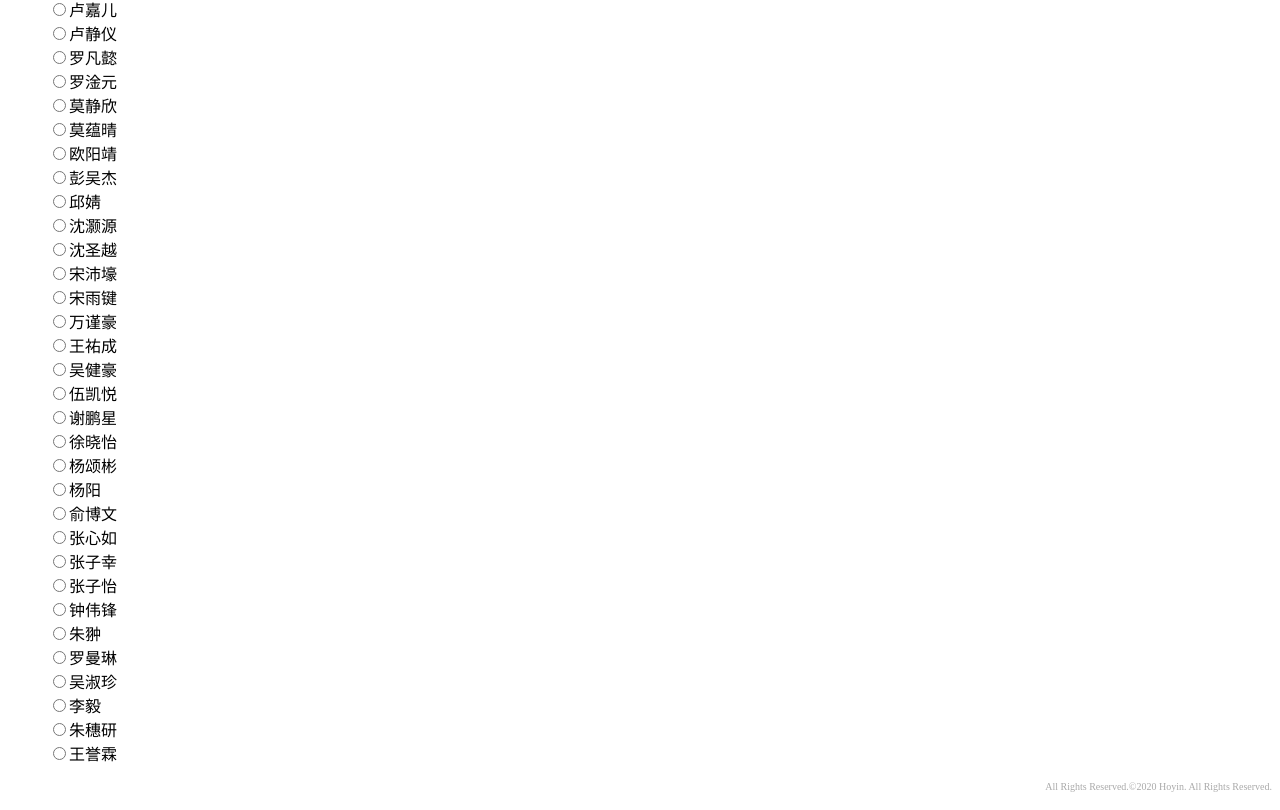
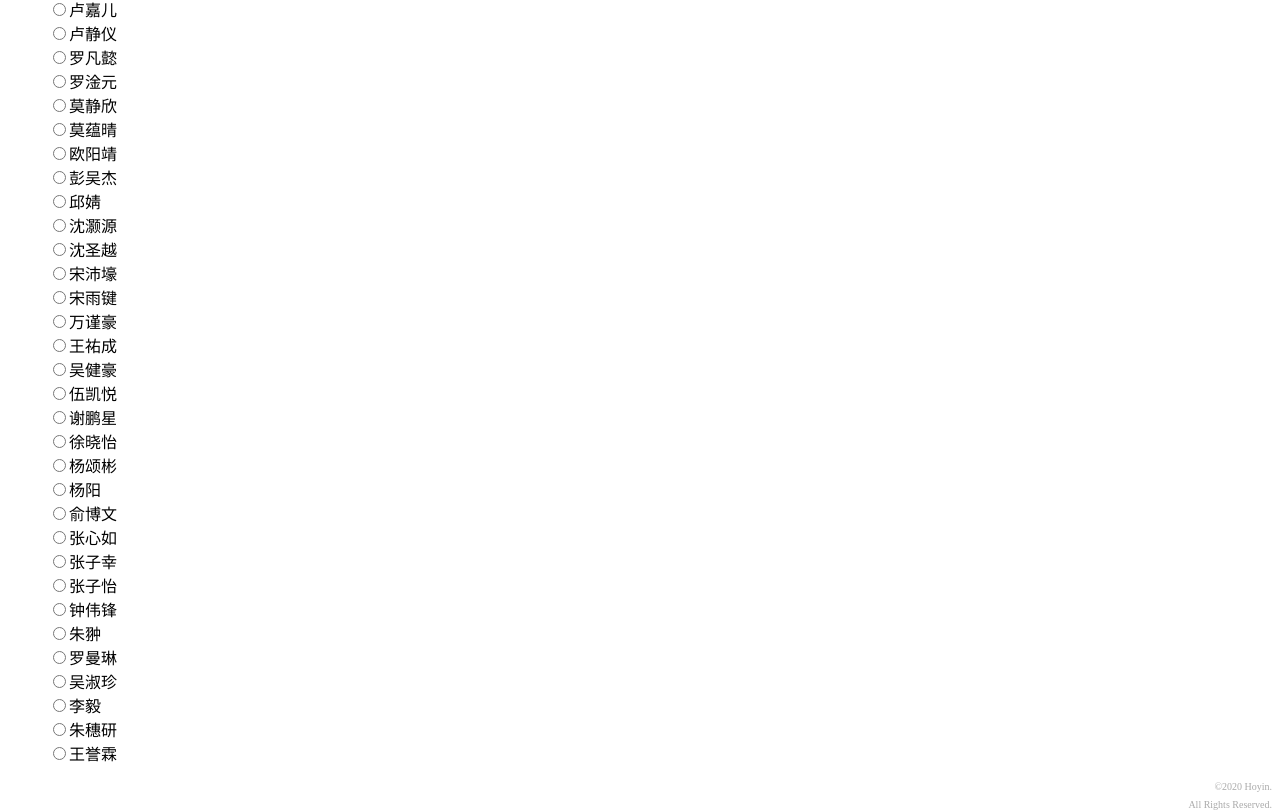
Before and after one commit to ShenHaoyuan/signin-bio, a plain HTML site: page index.html in a window 1280 px wide. Shown: the part 656-1466 px from the top of the page. Drawn offline with Linux system fonts and the light colour scheme.

Commit message:
Update index.html

```diff
--- a/index.html
+++ b/index.html
@@ -69,7 +69,8 @@
 		<br><input type="radio" name="name" onclick="selectName()" style="" id="" value="王誉霖" />王誉霖
 
     </ul>
-    <span style="color: #aaa;font-size: 10px;text-align: right;float: right;">©2020 Hoyin. All Rights Reserved.</span>
+    <span style="color: #aaa;font-size: 10px;text-align: right;float: right;">©2020 Hoyin.</span>
+    <br>
     <span style="color: #aaa;font-size: 10px;text-align: right;float: right;">All Rights Reserved.</span>
     <script type="text/javascript">
 
```
